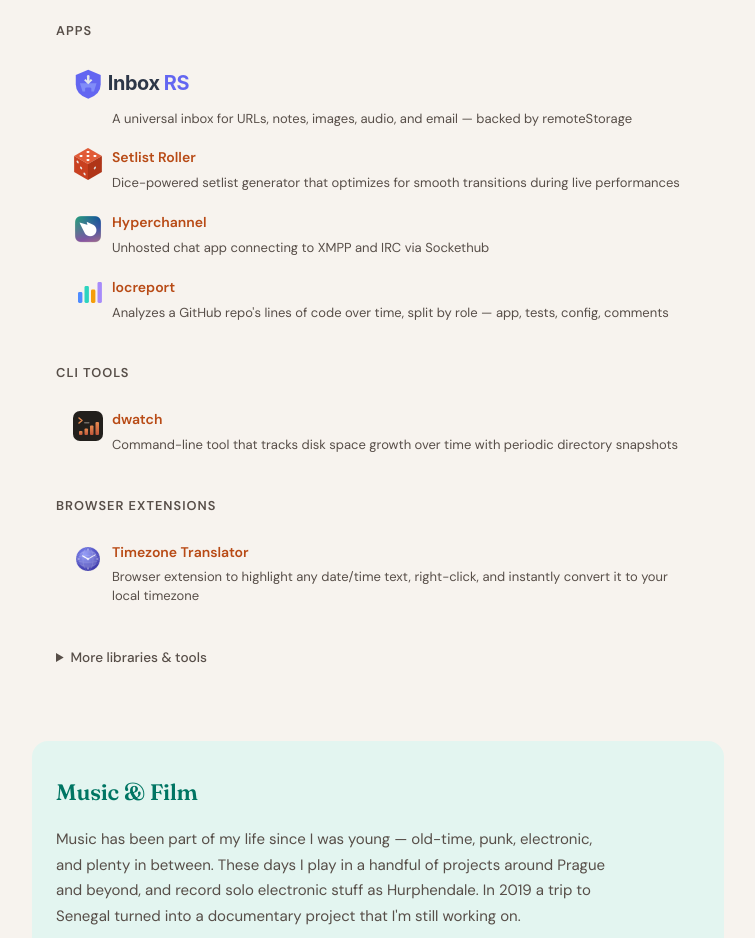
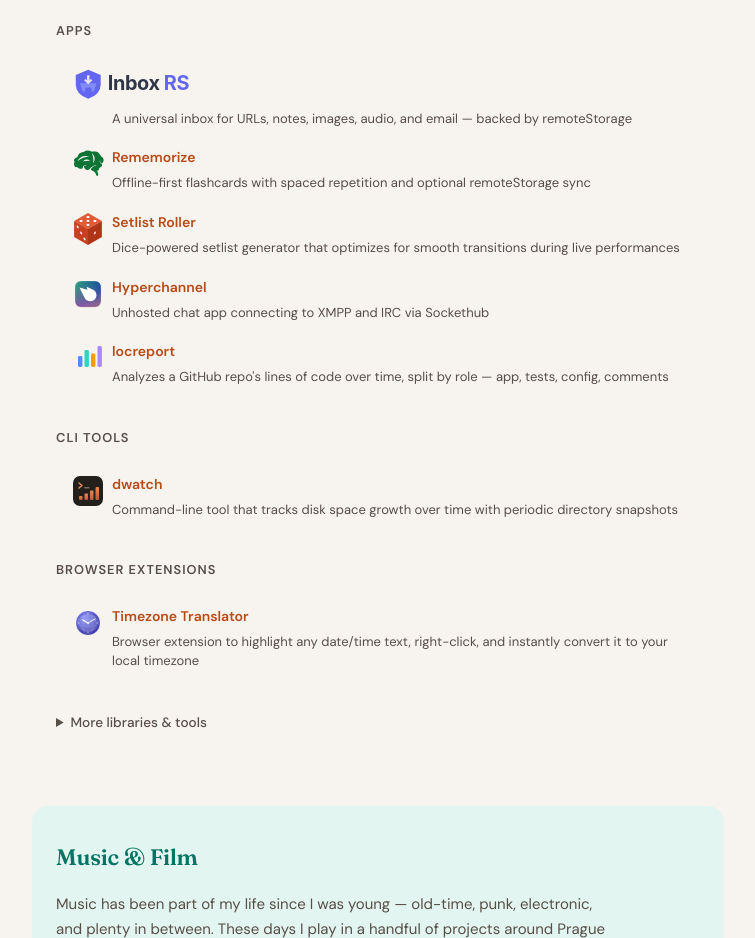
Before and after one commit to silverbucket/website-silverbucket.net, a plain HTML site: page index.html in a window 1280 px wide. Shown: the part 840-1778 px from the top of the page, without its empty margins (262-1017 px from the left). Drawn offline with Linux system fonts and the light colour scheme.

Commit message:
Add Rememorize to the Apps list

```diff
--- a/index.html
+++ b/index.html
@@ -194,6 +194,14 @@
             <img src="res/inbox-rs-logo.svg" alt="Inbox RS" width="140" style="margin-left: -4px;" />
             <span class="app-body" style="margin-left: 40px;">
               <span class="app-desc">A universal inbox for URLs, notes, images, audio, and email &mdash; backed by remoteStorage</span>
+            </span>
+          </a>
+
+          <a role="listitem" rel="foaf:Project noopener" class="app" href="https://github.com/silverbucket/rememorize" target="_blank">
+            <img class="app-icon" src="res/rememorize-icon.svg" alt="" width="32" height="32" aria-hidden="true" />
+            <span class="app-body">
+              <span class="app-name">Rememorize</span>
+              <span class="app-desc">Offline-first flashcards with spaced repetition and optional remoteStorage sync</span>
             </span>
           </a>
 
```
Also changed, not shown: res/rememorize-icon.svg (added).
